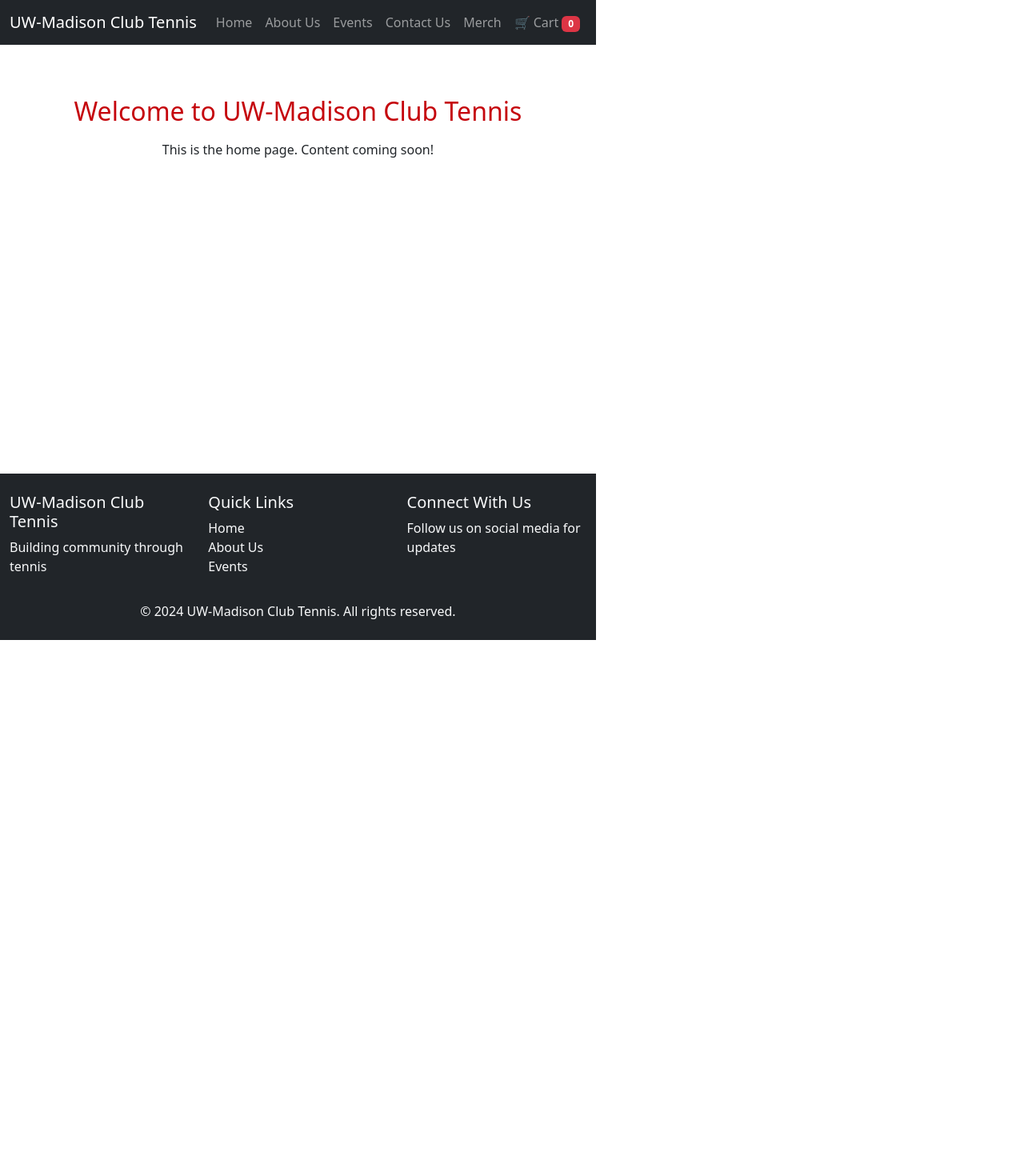
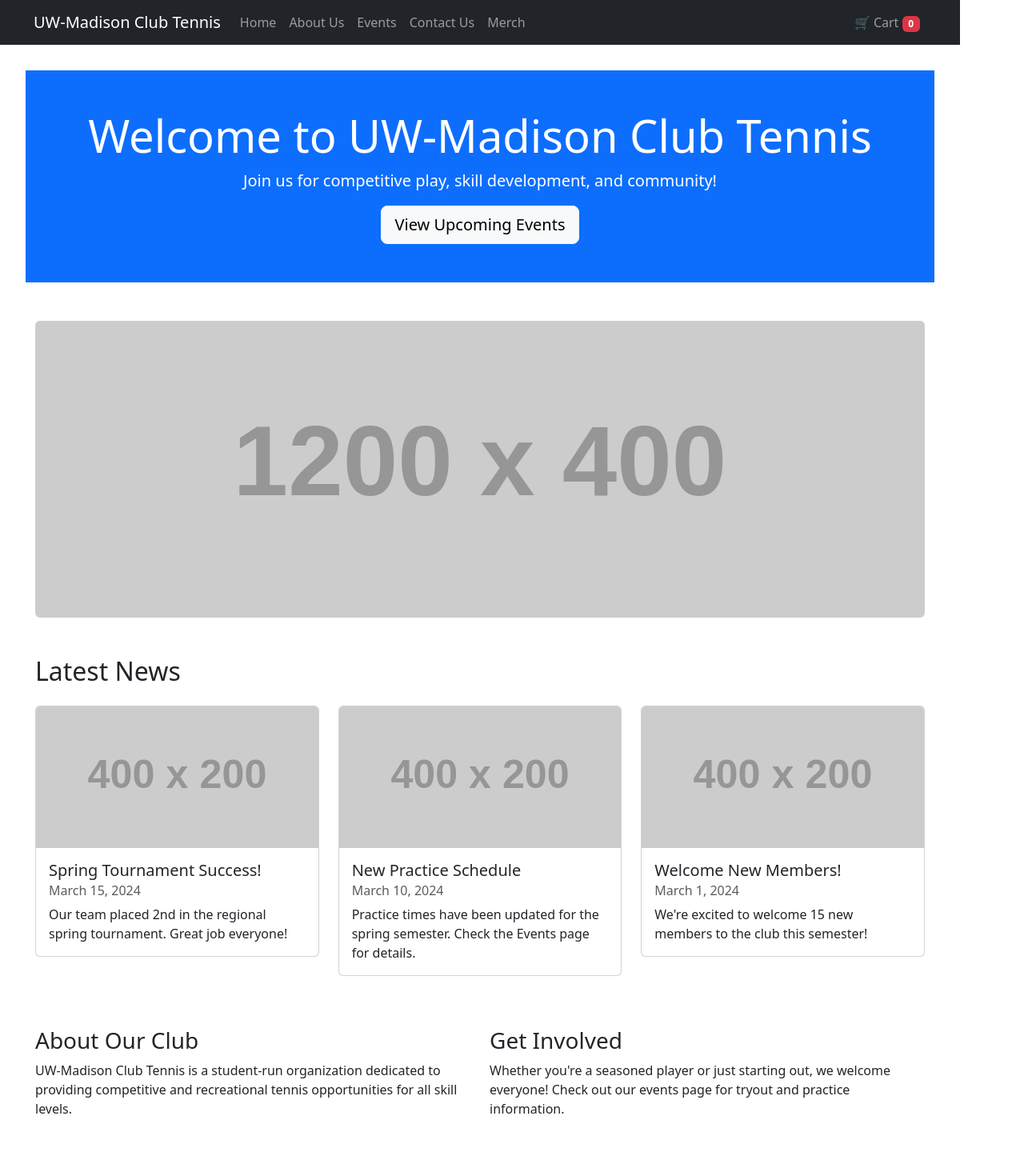
Before and after one commit to CS571-F25/p35, a React (Vite) app: page / in a window 1280 px wide. Shown: the top 1470 px of the page at 80% size. Before the commit the page ends 800 px from the top, so only its background shows below. Built offline with nearby package versions, Linux system fonts and the light colour scheme.

Commit message:
Develop Home page with hero section and news

```diff
--- a/src/components/Home.jsx
+++ b/src/components/Home.jsx
@@ -1,10 +1,90 @@
+import { Container, Row, Col, Button } from 'react-bootstrap';
+import NewsCard from './NewsCard';
+
 function Home() {
+  const newsItems = [
+    {
+      title: "Spring Tournament Success!",
+      date: "March 15, 2024",
+      content: "Our team placed 2nd in the regional spring tournament. Great job everyone!",
+      image: "https://via.placeholder.com/400x200?text=Tournament+Photo"
+    },
+    {
+      title: "New Practice Schedule",
+      date: "March 10, 2024",
+      content: "Practice times have been updated for the spring semester. Check the Events page for details.",
+      image: "https://via.placeholder.com/400x200?text=Practice+Schedule"
+    },
+    {
+      title: "Welcome New Members!",
+      date: "March 1, 2024",
+      content: "We're excited to welcome 15 new members to the club this semester!",
+      image: "https://via.placeholder.com/400x200?text=Welcome"
+    }
+  ];
+
   return (
-    <div className="page-container">
-      <h2>Welcome to UW-Madison Club Tennis</h2>
-      <p>This is the home page. Content coming soon!</p>
+    <div>
+      {/* Hero Section */}
+      <div className="bg-primary text-white text-center py-5">
+        <Container>
+          <h1 className="display-4">Welcome to UW-Madison Club Tennis</h1>
+          <p className="lead">Join us for competitive play, skill development, and community!</p>
+          <Button variant="light" size="lg" href="/events">View Upcoming Events</Button>
+        </Container>
+      </div>
+
+      {/* Featured Image Section */}
+      <Container className="my-5">
+        <Row>
+          <Col>
+            <img
+              src="https://via.placeholder.com/1200x400?text=Team+Photo+-+Add+Your+Own"
+              alt="Team Photo Placeholder"
+              className="img-fluid rounded"
+            />
+          </Col>
+        </Row>
+      </Container>
+
+      {/* News Section */}
+      <Container className="my-5">
+        <h2 className="mb-4">Latest News</h2>
+        <Row>
+          {newsItems.map((news, index) => (
+            <Col md={4} key={index}>
+              <NewsCard
+                title={news.title}
+                date={news.date}
+                content={news.content}
+                image={news.image}
+              />
+            </Col>
+          ))}
+        </Row>
+      </Container>
+
+      {/* Quick Info Section */}
+      <Container className="my-5">
+        <Row>
+          <Col md={6}>
+            <h3>About Our Club</h3>
+            <p>
+              UW-Madison Club Tennis is a student-run organization dedicated to
+              providing competitive and recreational tennis opportunities for all skill levels.
+            </p>
+          </Col>
+          <Col md={6}>
+            <h3>Get Involved</h3>
+            <p>
+              Whether you're a seasoned player or just starting out, we welcome everyone!
+              Check out our events page for tryout and practice information.
+            </p>
+          </Col>
+        </Row>
+      </Container>
     </div>
-  )
+  );
 }
 
-export default Home
+export default Home;
```
